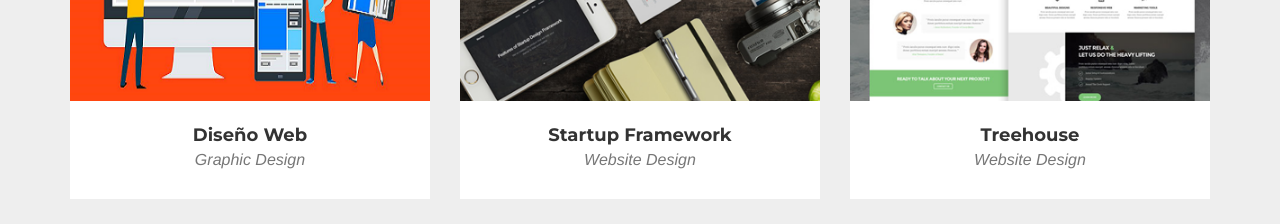
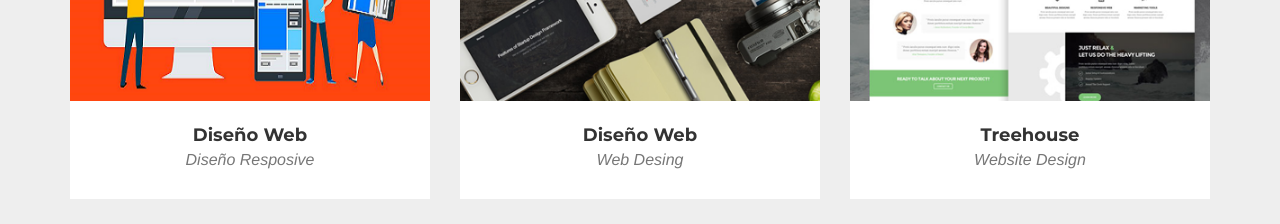
Before and after one commit to Jeralsoft/programacion-web, a website: page index.html in a window 1280 px wide. Shown: the part 2320-2544 px from the top of the page. Drawn offline with nearby package versions, Linux system fonts and the light colour scheme; a web font is replaced by a local one.

Commit message:
Version 10.1

```diff
--- a/index.html
+++ b/index.html
@@ -149,7 +149,7 @@
                     </a>
                     <div class="portfolio-caption">
                         <h4>Diseño Web</h4>
-                        <p class="text-muted">Graphic Design</p>
+                        <p class="text-muted">Diseño Resposive</p>
                     </div>
                 </div>
                 <div class="col-md-4 col-sm-6 portfolio-item">
@@ -162,8 +162,8 @@
                         <img src="img/portfolio/startup-framework.png" class="img-responsive" alt="">
                     </a>
                     <div class="portfolio-caption">
-                        <h4>Startup Framework</h4>
-                        <p class="text-muted">Website Design</p>
+                        <h4>Diseño Web</h4>
+                        <p class="text-muted">Web Desing</p>
                     </div>
                 </div>
                 <div class="col-md-4 col-sm-6 portfolio-item">
```
Also changed, not shown: img/portfolio/003_Blog_IMG.jpg (added), img/portfolio/portafolio2.png (added).
